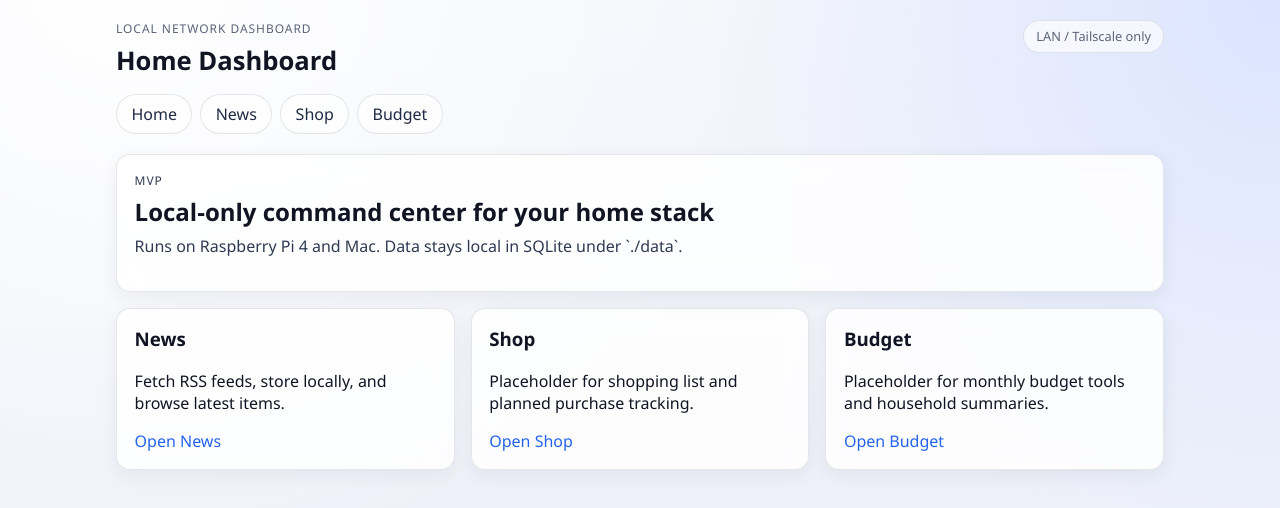
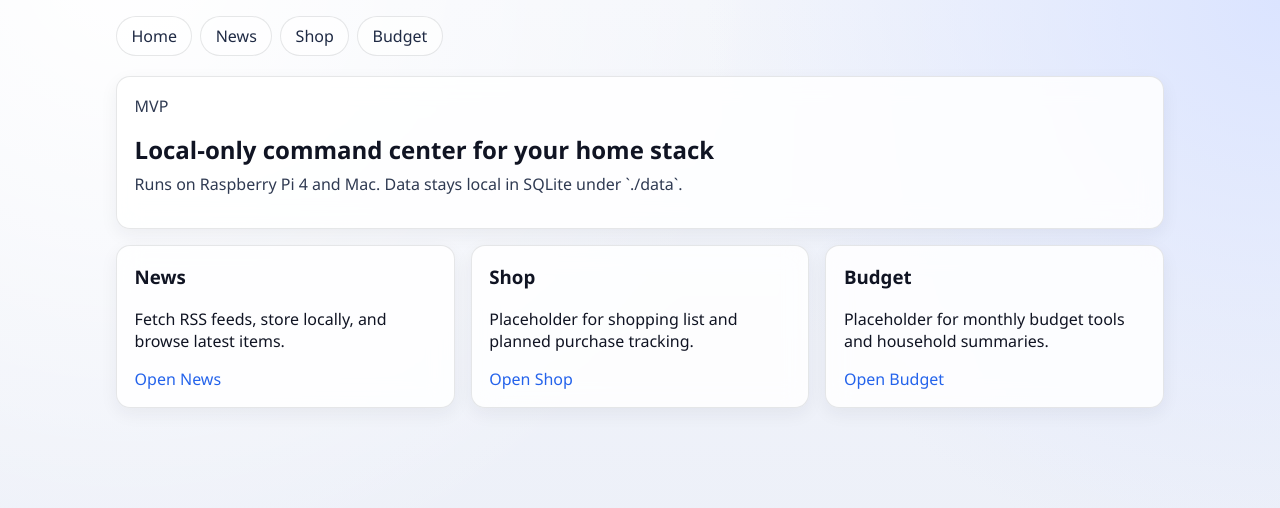
Before and after one commit to Jagashira/home-dashboard, a Next.js app: page / in a window 1280 px wide. Shown: the top 508 px of the page. Built offline with nearby package versions, Linux system fonts and the light colour scheme.

Commit message:
refactor: center modal via portal and simplify news search header

```diff
--- a/app/globals.css
+++ b/app/globals.css
@@ -46,38 +46,7 @@ p {
 .app-shell {
   max-width: 1080px;
   margin: 0 auto;
-  padding: 1.25rem 1rem 3rem;
-}
-
-.topbar {
-  display: flex;
-  align-items: flex-start;
-  justify-content: space-between;
-  gap: 1rem;
-  margin-bottom: 1rem;
-}
-
-.brand {
-  font-size: clamp(1.5rem, 2vw, 2rem);
-  margin-bottom: 0;
-}
-
-.eyebrow {
-  margin-bottom: 0.35rem;
-  font-size: 0.75rem;
-  letter-spacing: 0.08em;
-  color: var(--muted);
-}
-
-.topbar-note {
-  margin: 0;
-  padding: 0.4rem 0.75rem;
-  border: 1px solid var(--card-border);
-  border-radius: 999px;
-  font-size: 0.8rem;
-  color: var(--muted);
-  background: rgba(255, 255, 255, 0.65);
-  backdrop-filter: blur(6px);
+  padding: 1rem 1rem 3rem;
 }
 
 .tabs {
@@ -251,6 +220,14 @@ main {
   font-size: 0.9rem;
 }
 
+.refresh-status {
+  min-height: 1.25rem;
+}
+
+.refresh-status.is-empty {
+  visibility: hidden;
+}
+
 .meta-text {
   margin: 0;
   color: #667085;
@@ -319,15 +296,16 @@ main {
 .modal-overlay {
   position: fixed;
   inset: 0;
-  display: grid;
-  place-items: center;
+  display: flex;
+  align-items: center;
+  justify-content: center;
   padding: 1rem;
   background: rgba(14, 16, 24, 0.45);
   z-index: 9999;
 }
 
 .modal-card {
-  width: min(940px, 95vw);
+  width: min(920px, 95vw);
   max-height: 88vh;
   overflow: auto;
   border: 1px solid var(--card-border);
@@ -343,6 +321,29 @@ main {
   gap: 0.75rem;
 }
 
+.search-head-card {
+  display: grid;
+  gap: 0.75rem;
+}
+
+.search-result-meta {
+  font-size: 0.84rem;
+}
+
+.label-caption {
+  margin: 0;
+  color: #4d5a72;
+  font-size: 0.78rem;
+  font-weight: 600;
+}
+
+.search-card {
+  border: 1px solid var(--card-border);
+  border-radius: 12px;
+  padding: 0.8rem;
+  background: rgba(255, 255, 255, 0.72);
+}
+
 .pagination-row {
   display: flex;
   justify-content: center;
@@ -351,10 +352,6 @@ main {
 }
 
 @media (max-width: 640px) {
-  .topbar {
-    flex-direction: column;
-  }
-
   .app-shell {
     padding: 1rem 0.75rem 2rem;
   }
--- a/app/layout.tsx
+++ b/app/layout.tsx
@@ -15,14 +15,6 @@ export default function RootLayout({
     <html lang="en">
       <body>
         <div className="app-shell">
-          <header className="topbar">
-            <div>
-              <p className="eyebrow">LOCAL NETWORK DASHBOARD</p>
-              <h1 className="brand">Home Dashboard</h1>
-            </div>
-            <p className="topbar-note">LAN / Tailscale only</p>
-          </header>
-
           <nav className="tabs" aria-label="Main navigation">
             <Link href="/">Home</Link>
             <Link href="/news">News</Link>
--- a/app/news/page.tsx
+++ b/app/news/page.tsx
@@ -106,8 +106,7 @@ export default async function NewsPage({
 
     return (
       <section className="stack-lg">
-        <section className="panel hero">
-          <h2>News</h2>
+        <section className="panel search-head-card">
           <div className="actions-row">
             <RefreshNewsButton />
             <NewsControlsModal
@@ -123,8 +122,7 @@ export default async function NewsPage({
               initialPreferJapanese={result.preferences.preferJapanese}
             />
           </div>
-          <p className="status-text">
-            Results:
+          <p className="status-text search-result-meta">
             total {result.total} items / page {result.page} of {result.totalPages}
           </p>
         </section>
--- a/app/news/refresh-button.tsx
+++ b/app/news/refresh-button.tsx
@@ -36,7 +36,9 @@ export function RefreshNewsButton() {
       <button className="button-primary" type="button" onClick={refresh} disabled={isPending}>
         {isPending ? "Refreshing..." : "Refresh News"}
       </button>
-      {status ? <p className="status-text">{status}</p> : null}
+      <p className={status ? "status-text refresh-status" : "status-text refresh-status is-empty"}>
+        {status ?? "status placeholder"}
+      </p>
     </div>
   );
 }
```
Also changed, not shown: app/news/news-controls-modal.tsx (+75 -42 lines).
